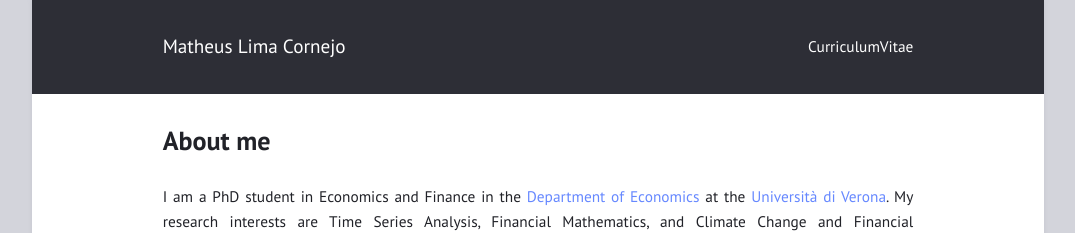
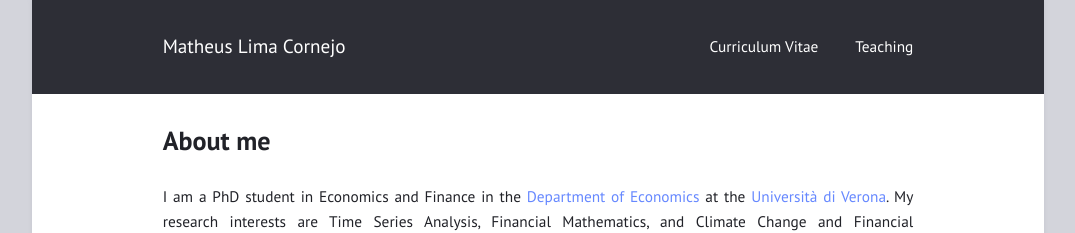
Before and after one commit to limacornejo/limacornejo.github.io, a Jekyll site: the page built from index.md, in a window 1280 px wide. Shown: the top 233 px of the page, without its empty margins (102-1177 px from the left). Built offline with Jekyll 4.4.1, drawn with Linux system fonts in a browser that asks for light colours.

Commit message:
Update _config.yml

```diff
--- a/_config.yml
+++ b/_config.yml
@@ -18,7 +18,8 @@ minimal: false             # use a dark header
 navigation:                # accepts {file, title, url, icon, sidebaricon}
   #- {file: "index.html"}
   #- {file: "README.md"}
-  - {title: "CurriculumVitae", file: "404.html"}
+  - {title: "Curriculum Vitae", file: "404.html"}
+  - {title: "Teaching", file: "404.html"}
 
 external:                  # shows a footer with social links - for available icons see fontawesome.com/icons
   - {title: Mail, icon: envelope, url: "mailto:matheus.limacornejo@univr.it"}
```
